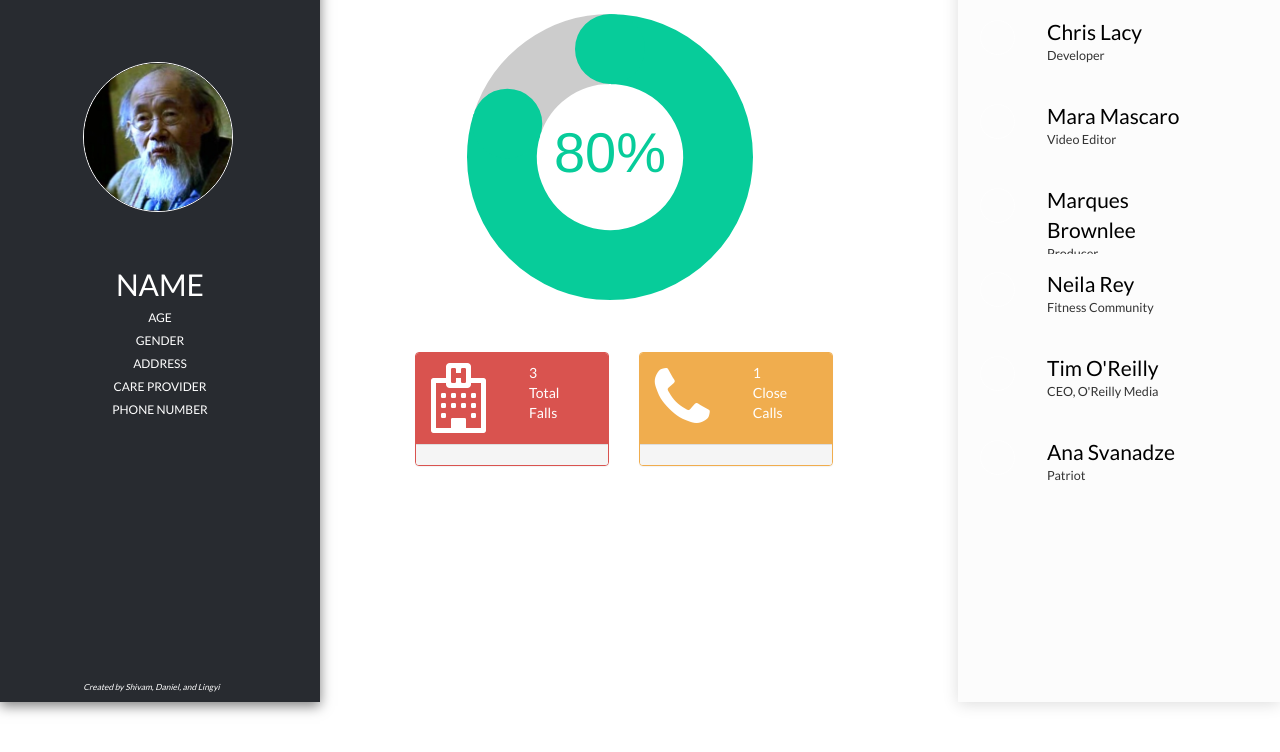
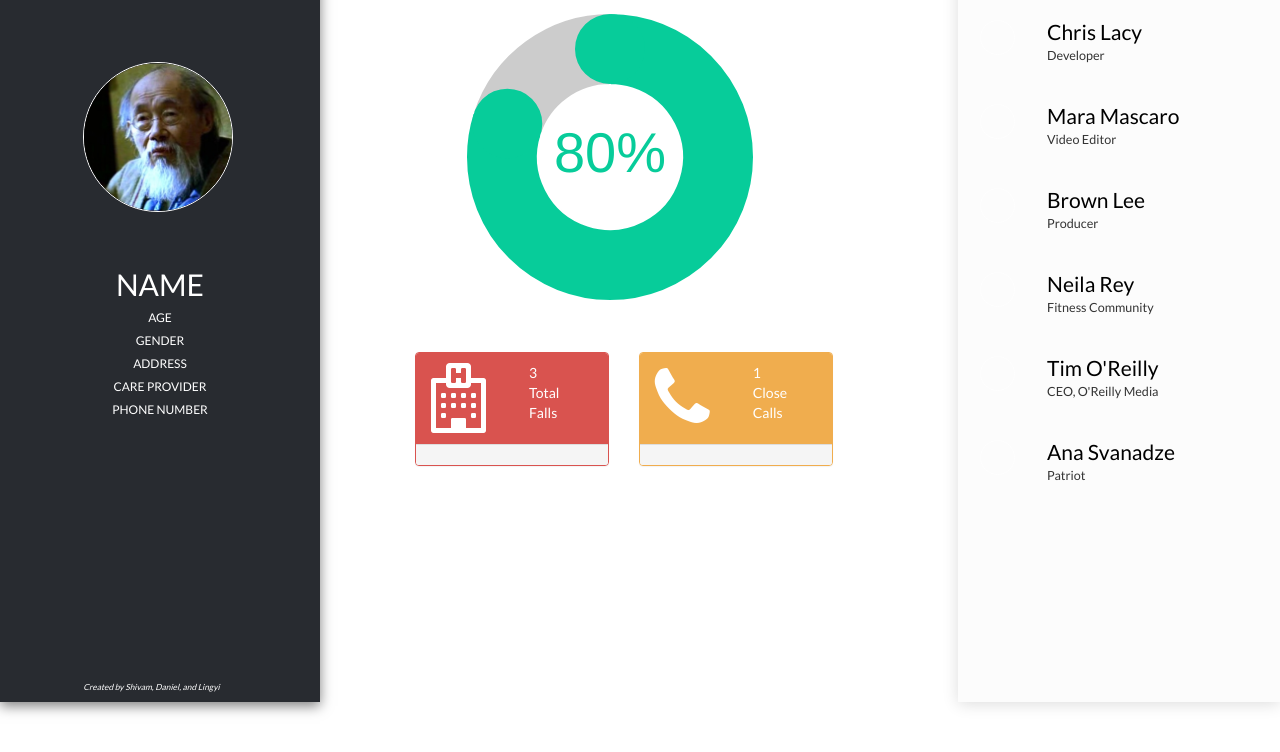
Before and after one commit to sdsharma/singulert, a website: page views/userprofile.html in a window 1280 px wide. Shown: the part 98-850 px from the top of the page. Drawn offline with nearby package versions, Linux system fonts and the light colour scheme.

Commit message:
changed name

```diff
--- a/views/userprofile.html
+++ b/views/userprofile.html
@@ -81,7 +81,7 @@
           <div class="item">
             <div class="portrait" id="marq"></div>
             <div class="details">
-              <p class="name">Marques Brownlee</p>
+              <p class="name">Brown Lee</p>
               <p class="description">Producer</p>
               <div class="actions">
                 <div class="mail">&#9993;</div>
```
